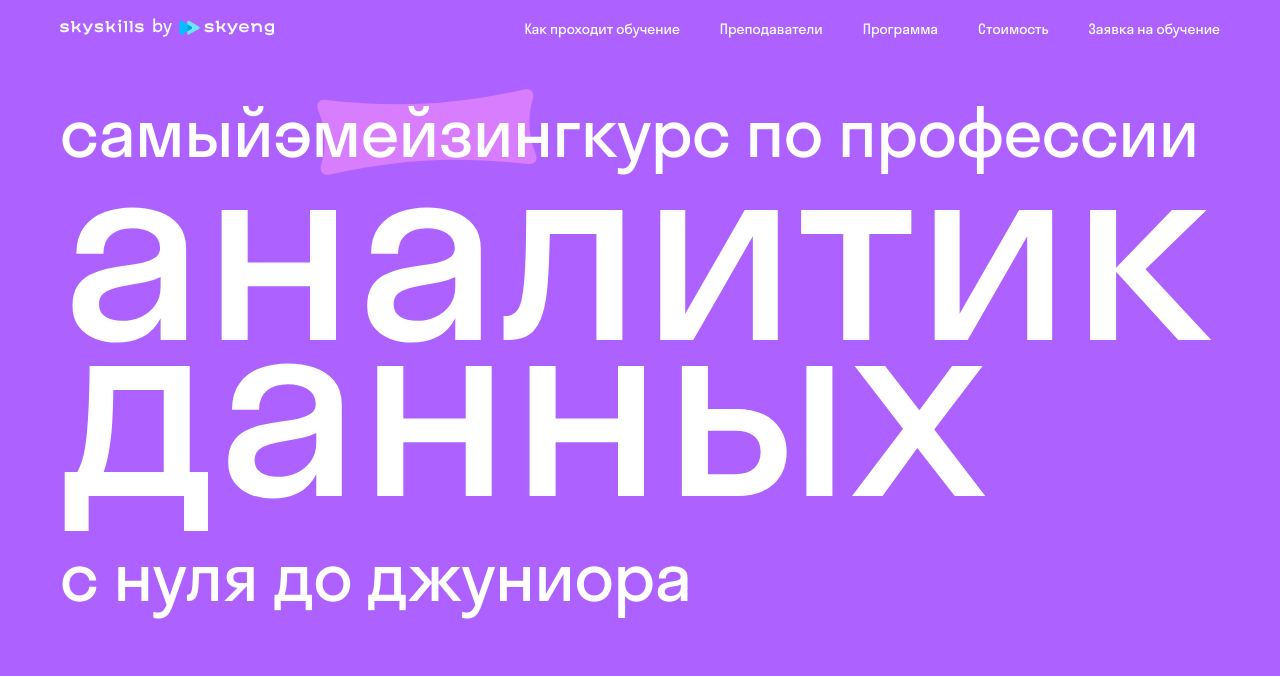
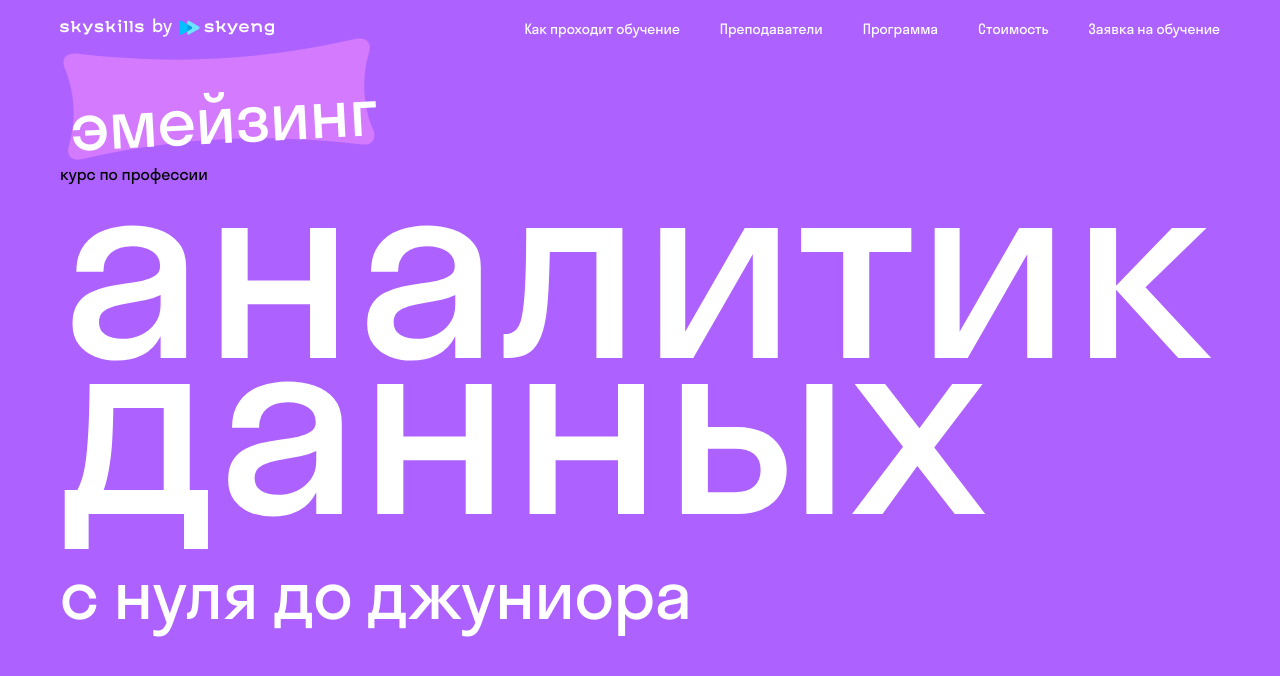
Before and after one commit to Aleksey8622/projectwork, a plain HTML site: page index.html in a window 1280 px wide. Drawn offline with Linux system fonts and the light colour scheme.

Commit message:
new file

```diff
--- a/index.html
+++ b/index.html
@@ -25,11 +25,12 @@
         </header>
         <section class="top__content center">
             <div class="top__title">
-                <p class="text">самый<span class="ingredient">эмейзинг</span>курс по профессии</p>
-                <h1 class="title">аналитик данных</h1>
-                <p class="subtitle">с нуля до джуниора</p>
-
+                <img class="img" src="./img/Vector.svg" alt="Vector">
+                <p class="text">эмейзинг</p>
             </div>
+            <p class="subtext">курс по профессии</p>
+            <h1 class="title">аналитик данных</h1>
+            <p class="subtitle">с нуля до джуниора</p>
         </section>
     </div>
 </body>
--- a/style.scss
+++ b/style.scss
@@ -64,16 +64,32 @@ strong {
     margin-top: 60px;
 }
 
-.ingredient {
-    background-image: url(./img/Vector.svg);
-    background-position: center;
-    background-repeat: no-repeat;
-    background-size: contain;
-
+.top__title {
+    position: relative;
 }
 
+.img {
+    position: relative;
+    opacity: 90%;
+    z-index: 20;
+    width: 352px;
+    height: 122px;
+    right: 17px;
+}
 
-
+.text {
+    margin: auto;
+    position: absolute;
+    top: 24px;
+    right: 0;
+    left: 10px;
+    bottom: 0;
+    z-index: 20;
+    font-size: 68px;
+    line-height: 68px;
+    color: #ffffff;
+    transform: rotate(-3deg);
+}
 
 .title {
     font-weight: 400;
```
Also changed, not shown: style.css, 1 other file.
